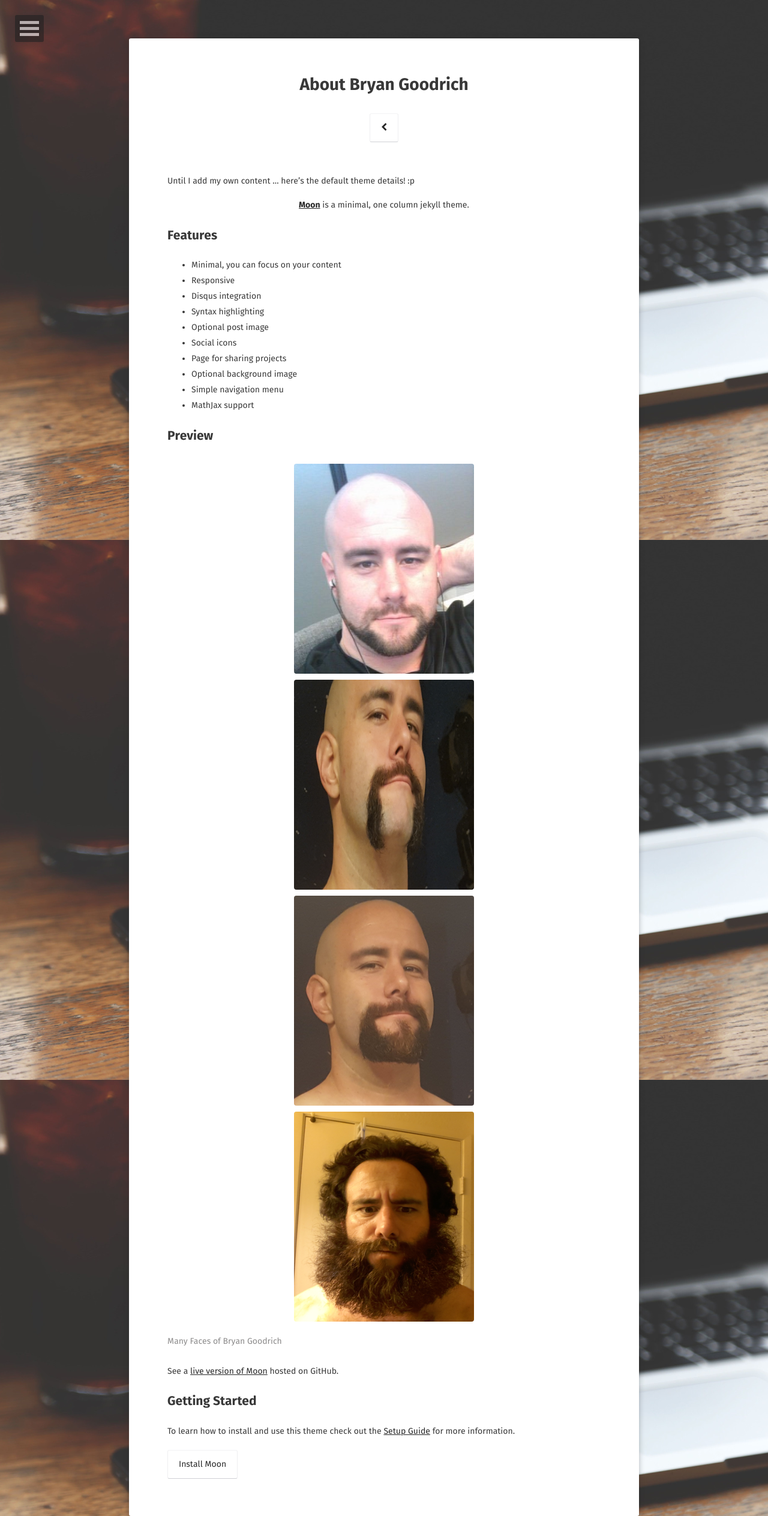
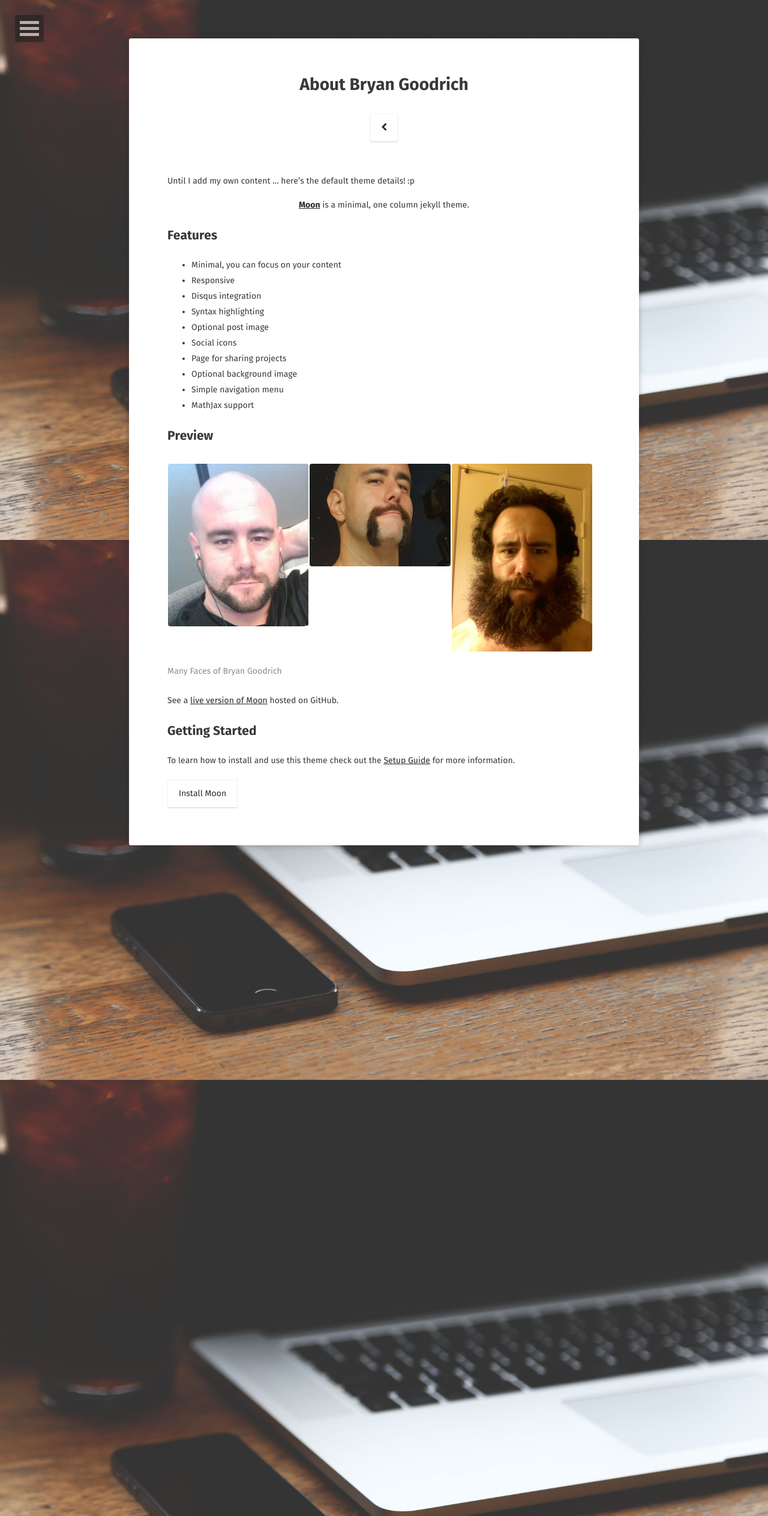
Before and after one commit to bryangoodrich/bryangoodrich.github.io, a Jekyll site: the page built from about/index.md, in a window 1280 px wide. Shown: the whole page at 60% size. Built offline with Jekyll 4.4.1, drawn with Linux system fonts in a browser that asks for light colours; some web fonts are replaced.

Commit message:
Tweaking About Me

```diff
--- a/about/index.md
+++ b/about/index.md
@@ -27,12 +27,11 @@ Until I add my own content ... here's the default theme details! :p
 ## Preview
 
 {% capture images %}
-    /assets/img/bryan-bald.png
-	/assets/img/bryan-stash.png
-	/assets/img/bryan-goat.png
-	/assets/img/bryan-bearded.png
+    /assets/img/bryan-bald.jpg
+	/assets/img/bryan-stash.jpg
+	/assets/img/bryan-bearded.jpg
 {% endcapture %}
-{% include gallery images=images caption="Many Faces of Bryan Goodrich" cols=4 %}
+{% include gallery images=images caption="Many Faces of Bryan Goodrich" cols=3 %}
 
 See a [live version of Moon](http://taylantatli.github.io/Moon) hosted on GitHub.
 
```
Also changed, not shown: assets/img/bryan-bald.png (deleted), assets/img/bryan-bearded.png (deleted), assets/img/bryan-goat.png (deleted), assets/img/bryan-stash.png (deleted).
